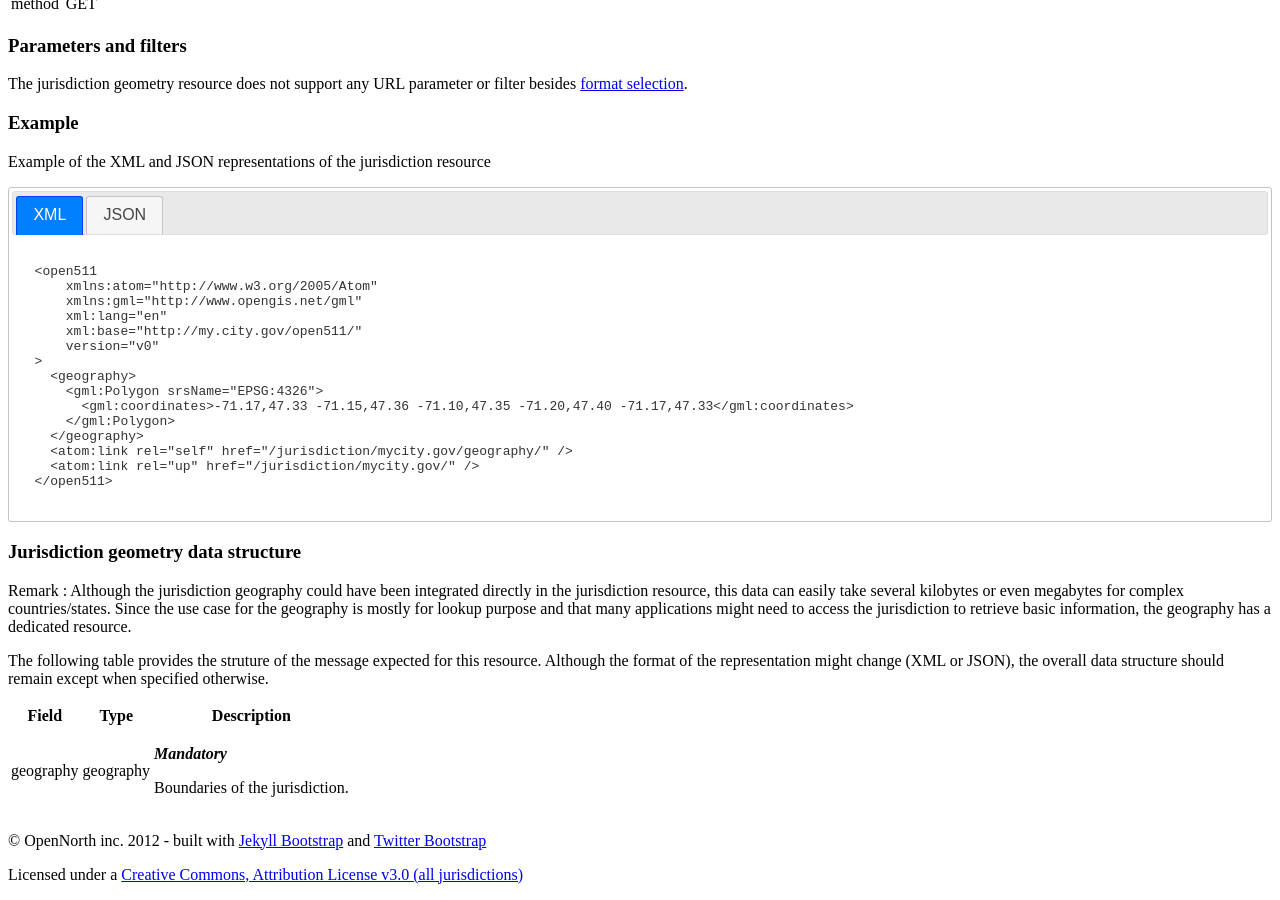
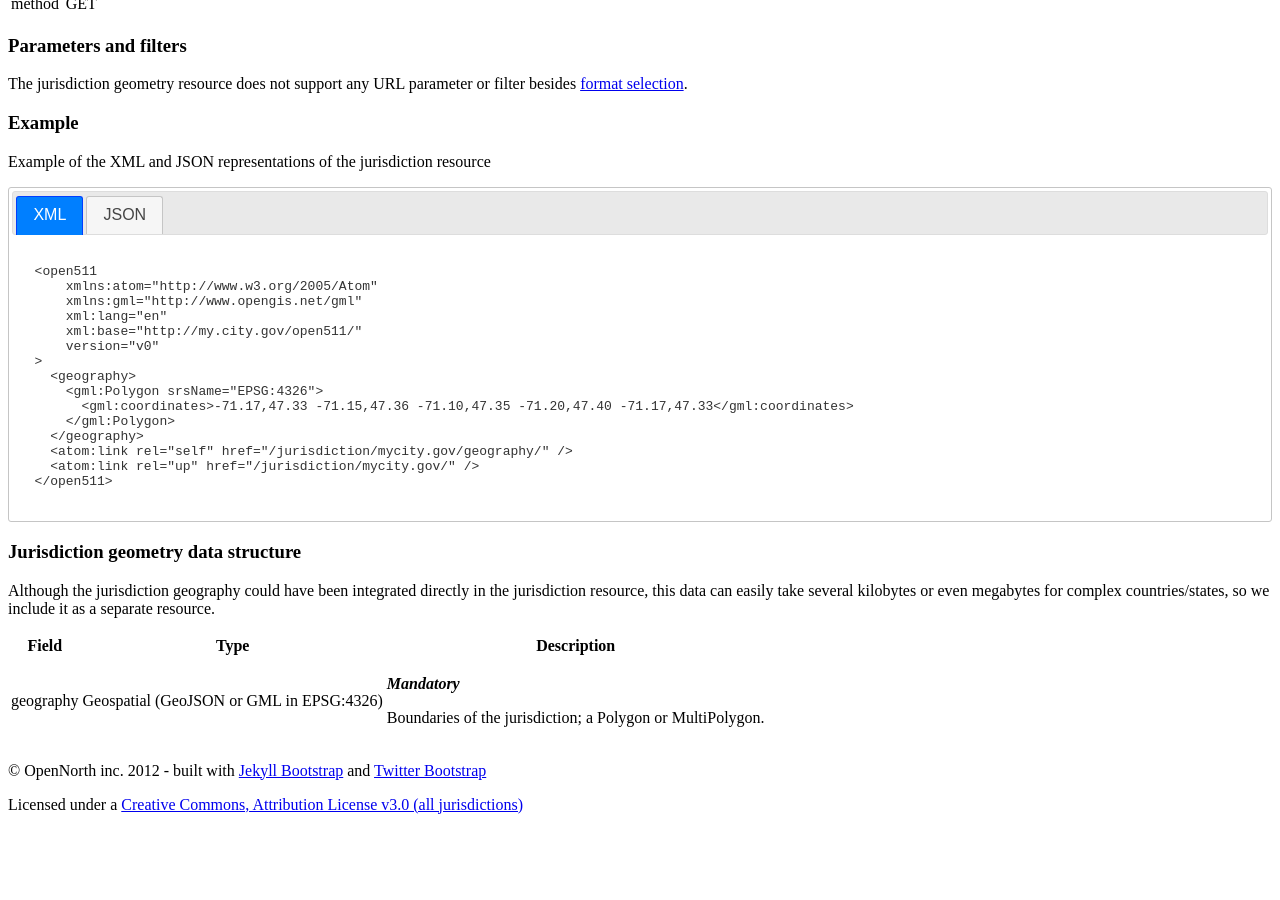
Before and after one commit to open511/Open511API, a Jekyll site: the page built from jurisdictiongeo.html, in a window 1280 px wide and 900 px high, scrolled down 691 px. Built offline with Jekyll 4.4.1, drawn with Linux system fonts in a browser that asks for light colours; nearby versions of some CDN libraries; after the commit the page ends 1521 px from its top, so only the background shows below that.

Commit message:
Jurisdiction-geo copy edits

```diff
--- a/jurisdiction.html
+++ b/jurisdiction.html
@@ -119,7 +119,6 @@ $(function() {
 <pre class="brush: xml">
 &lt;open511
     xmlns:atom="http://www.w3.org/2005/Atom"
-    xmlns:gml="http://www.opengis.net/gml"
     xml:lang="en"
     xml:base="http://my.city.gov/open511"
     version="v0"
--- a/jurisdictiongeo.html
+++ b/jurisdictiongeo.html
@@ -21,9 +21,9 @@ representation :
 #      desc: <p>Link to the parent resource. In XML, the <code>rel</code> attribute needs the value <code>up</code></p>
 
     - name: geography
-      type: geography
+      type: Geospatial (GeoJSON or GML in EPSG:4326)
       mandatory: Mandatory
-      desc: <p>Boundaries of the jurisdiction.</p>
+      desc: <p>Boundaries of the jurisdiction; a Polygon or MultiPolygon.</p>
 
 ---
 {% include JB/setup %}
@@ -111,10 +111,7 @@ $(function() {
 
 <h3>Jurisdiction geometry data structure</h3>
 
-<p>Remark : Although the jurisdiction geography could have been integrated directly in the jurisdiction resource, this data can easily take several kilobytes or even megabytes for complex countries/states. Since the use case for the geography is mostly for lookup purpose and that many applications might need to access the jurisdiction to retrieve basic information, the geography has a dedicated resource.</p>
-
-<p>The following table provides the struture of the message expected for this resource. Although the format of the representation might change (XML or JSON), the overall data structure should remain except when specified otherwise.</p>
-
+<p>Although the jurisdiction geography could have been integrated directly in the jurisdiction resource, this data can easily take several kilobytes or even megabytes for complex countries/states, so we include it as a separate resource.</p>
   <table class="representation">
         <tr><th>Field</th><th>Type</th><th>Description</th></tr>
 {% assign anchor = 'representation' %}
```
Also changed, not shown: other parts of jurisdictiongeo.html (+2 -2 lines).
